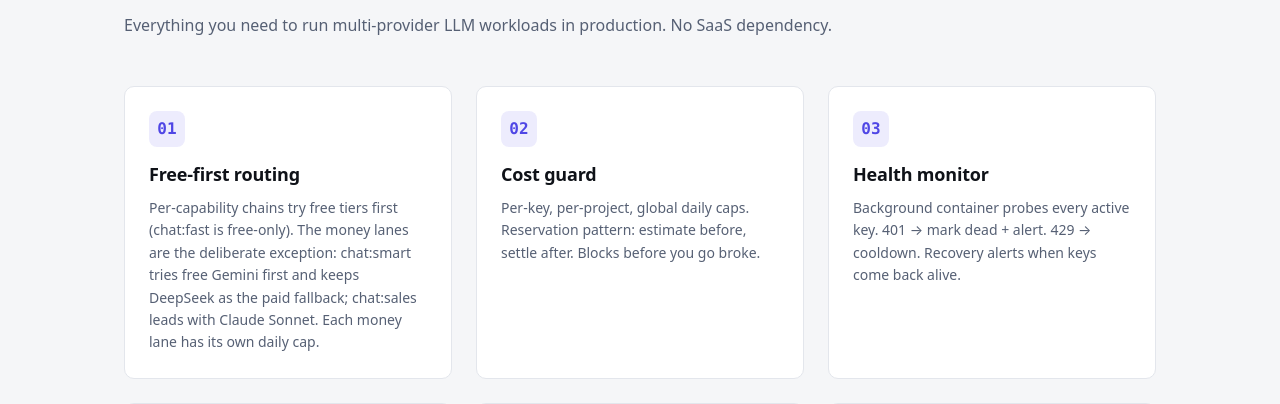
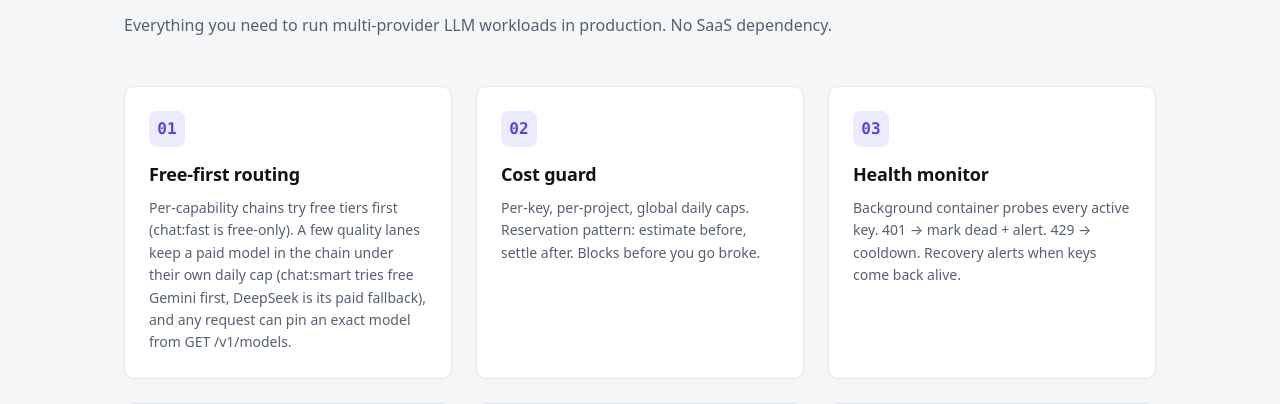
Before and after one commit to zapleoceo/AIbroker, a FastAPI app: page / in a window 1280 px wide. Shown: the part 2443-2847 px from the top of the page. Run offline with FastAPI, Linux system fonts and the light colour scheme; parts of the project's set-up code (start-up, migrations or seed data) failed here and were passed over; some libraries are stand-ins or nearby versions.

Commit message:
Describe the Broker as a universal LLM and media router
Co-Authored-By: Claude Opus 5.5 <noreply@anthropic.com>

```diff
--- a/src/aibroker/main.py
+++ b/src/aibroker/main.py
@@ -101,7 +101,10 @@ async def lifespan(app: FastAPI) -> AsyncIterator[None]:  # pragma: no cover
 app = FastAPI(
     title="AIbroker",
     version=__version__,
-    description="Centralized key broker for AI provider API keys",
+    description=("Universal router for LLM and media providers: one project key and one API "
+                 "in front of many providers (chat, structured output, vision, embeddings, "
+                 "transcription, speech, images, video) with free-first routing and "
+                 "per-project cost caps. Self-signup: POST /v1/signup."),
     lifespan=lifespan,
     redoc_url=None,  # Swagger UI at /docs is enough
 )
--- a/src/aibroker/routes/landing.py
+++ b/src/aibroker/routes/landing.py
@@ -404,8 +404,8 @@ curl https://aib.zapleo.com/v1/jobs/123 -H "X-Project-Key: aib_prj_..."</code></
         <div class="feat-icon">01</div>
         <h3 data-i18n="f1.t" data-en="Free-first routing" data-ru="Free-first маршрутизация"></h3>
         <p data-i18n="f1.d"
-           data-en="Per-capability chains try free tiers first (chat:fast is free-only). The money lanes are the deliberate exception: chat:smart tries free Gemini first and keeps DeepSeek as the paid fallback; chat:sales leads with Claude Sonnet. Each money lane has its own daily cap."
-           data-ru="Цепочки по способностям сначала пробуют free-тарифы (chat:fast — только бесплатные). Денежные линии — осознанное исключение: chat:smart сначала пробует бесплатный Gemini, а DeepSeek остаётся платным запасным; chat:sales ведёт Claude Sonnet. У каждой денежной линии свой дневной кап."></p>
+           data-en="Per-capability chains try free tiers first (chat:fast is free-only). A few quality lanes keep a paid model in the chain under their own daily cap (chat:smart tries free Gemini first, DeepSeek is its paid fallback), and any request can pin an exact model from GET /v1/models."
+           data-ru="Цепочки по способностям сначала пробуют free-тарифы (chat:fast — только бесплатные). Несколько линий с упором на качество держат платную модель в цепочке под своим дневным капом (chat:smart сначала пробует бесплатный Gemini, DeepSeek — платный запасной), а любой запрос может закрепить точную модель из GET /v1/models."></p>
       </div>
       <div class="feat">
         <div class="feat-icon">02</div>
@@ -576,12 +576,12 @@ curl https://aib.zapleo.com/v1/jobs/123 -H "X-Project-Key: aib_prj_..."</code></
       </div>
       <div class="tier featured">
         <div class="tier-name" data-i18n="price.t2" data-en="Hosted (this instance)" data-ru="Хостинг (этот инстанс)"></div>
-        <div class="tier-price" data-i18n="price.t2.p" data-en="invite-only" data-ru="по приглашению"></div>
-        <div class="tier-desc" data-i18n="price.d2" data-en="Use aib.zapleo.com for personal projects on request." data-ru="Используйте aib.zapleo.com для личных проектов по запросу."></div>
+        <div class="tier-price" data-i18n="price.t2.p" data-en="self-signup" data-ru="самостоятельная регистрация"></div>
+        <div class="tier-desc" data-i18n="price.d2" data-en="Get a free-tier project key on aib.zapleo.com with one request; paid providers on request." data-ru="Получите ключ проекта на free-тарифах на aib.zapleo.com одним запросом; платные провайдеры — по запросу."></div>
         <ul>
           <li data-i18n="price.t2.1" data-en="No setup" data-ru="Без настройки"></li>
           <li data-i18n="price.t2.2" data-en="Shared free-tier pool" data-ru="Общий пул free-тарифов"></li>
-          <li data-i18n="price.t2.3" data-en="Owner approves each project key" data-ru="Владелец одобряет каждый ключ проекта"></li>
+          <li data-i18n="price.t2.3" data-en="Self-signup keys: free providers, request cap" data-ru="Ключи самостоятельной регистрации: бесплатные провайдеры, лимит запросов"></li>
           <li data-i18n="price.t2.4" data-en="Best-effort uptime" data-ru="Uptime — best-effort"></li>
         </ul>
         <a href="https://t.me/zapleoceo" class="btn btn-primary" data-i18n="price.t2.cta" data-en="Request access" data-ru="Запросить доступ"></a>
@@ -799,9 +799,9 @@ _LLMS_TXT = """# AIbroker
   queue so they can be polled and are purged after 7 days.
 - **Capabilities**: requests are tagged with one of @@CAPABILITIES@@. Each maps
   to an ordered provider chain and a required scope. Most chains are
-  free-first; `chat:smart` (free Gemini first, DeepSeek as the paid fallback)
-  and `chat:sales` (Claude Sonnet-led) are the money lanes where answer quality
-  outranks price, each bounded by its own daily cap. `chat:sales`
+  free-first; a few quality lanes (`chat:smart`: free Gemini first, DeepSeek as
+  the paid fallback; `chat:sales`: Claude Sonnet-led) keep a paid model in the
+  chain, each bounded by its own daily cap. `chat:sales`
   additionally keeps Sonnet's reasoning on — it does not force JSON through
   tool-use, because on that model the two are mutually exclusive. `chat:deep`
   is a dedicated long-context/reasoning lane (1M-token context, no latency
--- a/src/aibroker/web/templates/_project_form.html
+++ b/src/aibroker/web/templates/_project_form.html
@@ -15,7 +15,7 @@
   <div class="form-grid">
     <div class="field span-2"><label for="pf-name">{{ t("Name", "Имя") }}</label>
       <input id="pf-name" name="name" type="text" required maxlength="100" value="{{ project.name if editing else '' }}"
-             {{ ph("lowercase, e.g. stepan", "lowercase, напр. stepan") }}>
+             {{ ph("lowercase, e.g. my-app", "lowercase, напр. my-app") }}>
       <small>{{ t("Shown in logs and the dashboard; max 100 characters.", "Показывается в логах и панели; до 100 символов.") }}</small></div>
     <div class="field"><label for="pf-email">{{ t("Owner email", "Email владельца") }}</label>
       <input id="pf-email" name="owner_email" type="email" value="{{ (project.owner_email or '') if editing else '' }}" {{ ph("optional", "необязательно") }}></div>
```
Also changed, not shown: docs/api.md (+6 -2 lines), docs/architecture.md (+1 -1 lines), README.md.
